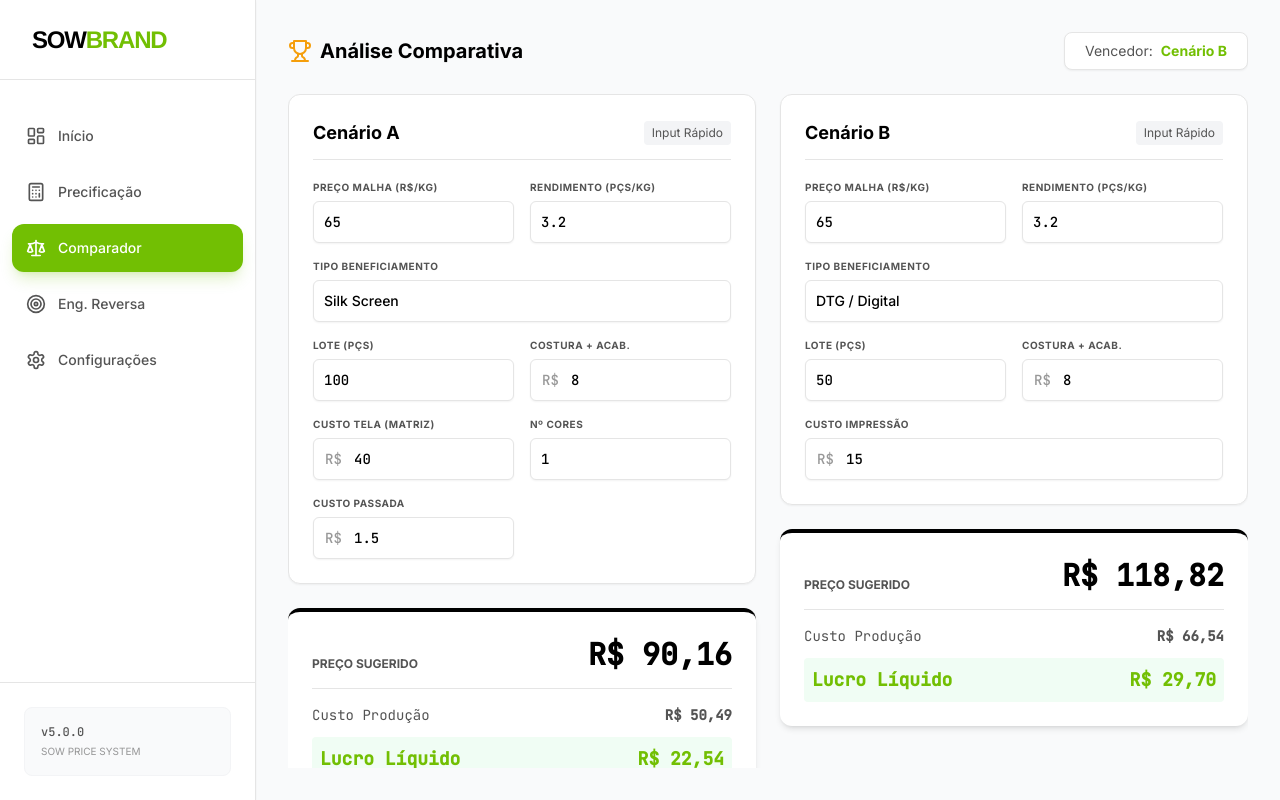
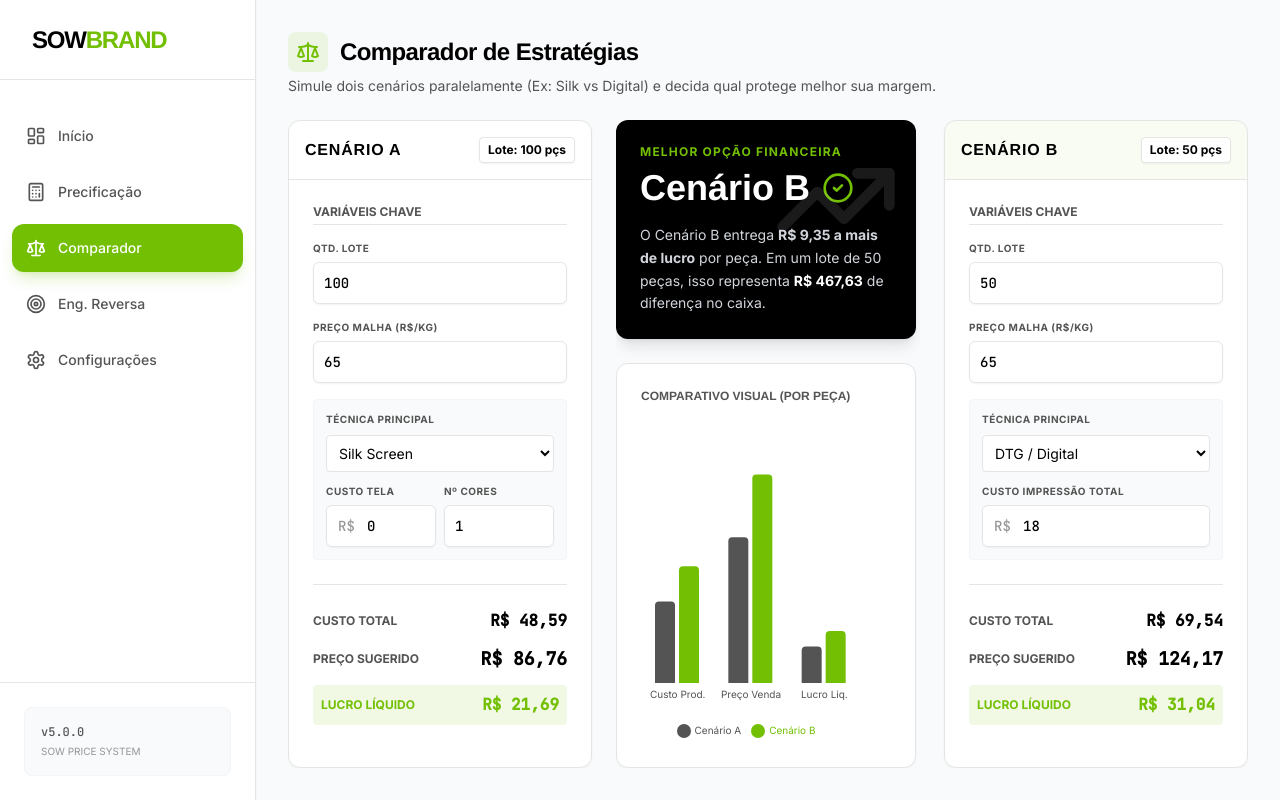
Before and after one commit to sowbrand/sow-price-architect-V2, a React (Vite) app: page / in a window 1280 px wide. Both pictures are taken after a click on the button 768 px from the left and 504 px from the top of the page. Built offline with nearby package versions, Linux system fonts and the light colour scheme.

Commit message:
COMPARADOR

```diff
--- a/views/Comparator.tsx
+++ b/views/Comparator.tsx
@@ -1,81 +1,203 @@
-
-import React, { useState } from 'react';
-import { Trophy } from 'lucide-react';
+import React, { useState, useEffect } from 'react';
+import { Scale, ArrowRight, TrendingUp, AlertTriangle, CheckCircle2 } from 'lucide-react';
+import { BarChart, Bar, XAxis, YAxis, Tooltip, Legend, ResponsiveContainer, Cell } from 'recharts';
 import { InputGroup } from '../components/InputGroup';
 import { calculateScenario, formatCurrency } from '../utils/pricingEngine';
 import { INITIAL_PRODUCT } from '../types';
-import type { SettingsData, ProductInput } from '../types';
+import type { SettingsData, ProductInput, CalculationResult } from '../types';
 
 interface ComparatorProps {
   settings: SettingsData;
 }
 
 export const Comparator: React.FC<ComparatorProps> = ({ settings }) => {
-    const [scenarioA, setScenarioA] = useState<ProductInput>({ ...INITIAL_PRODUCT, embellishments: [{ id: 'a', type: 'SILK', printColors: 1, printSetupCost: 40, printPassCost: 1.5 }] });
-    const [scenarioB, setScenarioB] = useState<ProductInput>({ ...INITIAL_PRODUCT, batchSize: 50, embellishments: [{ id: 'b', type: 'DTG', dtgPrintCost: 15, dtgPretreatmentCost: 2 }] });
+    // Inicializa Cenário A (Padrão) e Cenário B (Lote menor e técnica diferente para contraste inicial)
+    const [scenarioA, setScenarioA] = useState<ProductInput>(INITIAL_PRODUCT);
+    const [scenarioB, setScenarioB] = useState<ProductInput>({
+        ...INITIAL_PRODUCT,
+        productCategory: 'Camiseta Casual',
+        batchSize: 50, // Lote menor
+        embellishments: [{ id: 'b1', type: 'DTG', dtgPrintCost: 18, dtgPretreatmentCost: 2 }]
+    });
 
-    const resA = calculateScenario(scenarioA, settings);
-    const resB = calculateScenario(scenarioB, settings);
-    const bestMargin = resA.netProfitUnit > resB.netProfitUnit ? 'A' : 'B';
+    const [resultA, setResultA] = useState<CalculationResult | null>(null);
+    const [resultB, setResultB] = useState<CalculationResult | null>(null);
 
-    const handleScenarioChange = (setter: React.Dispatch<React.SetStateAction<ProductInput>>, e: React.ChangeEvent<HTMLInputElement | HTMLSelectElement>) => {
+    useEffect(() => {
+        setResultA(calculateScenario(scenarioA, settings));
+        setResultB(calculateScenario(scenarioB, settings));
+    }, [scenarioA, scenarioB, settings]);
+
+    const handleChange = (
+        e: React.ChangeEvent<HTMLInputElement | HTMLSelectElement>,
+        setFunc: React.Dispatch<React.SetStateAction<ProductInput>>
+    ) => {
         const { name, value, type } = e.target;
-        const numValue = type === 'number' ? parseFloat(value) || 0 : value;
-        setter(prev => {
-            const newEmbellishments = [...prev.embellishments];
-            if (newEmbellishments.length === 0) newEmbellishments.push({ id: Math.random().toString(), type: 'SILK' });
-            const firstEmb = { ...newEmbellishments[0] };
-
-            if (name === 'printType') {
-                firstEmb.type = value as 'SILK' | 'BORDADO' | 'DTG';
-            } else if (name === 'printSetupCost') {
-                firstEmb.printSetupCost = numValue as number;
-            } else if (name === 'printColors') {
-                firstEmb.printColors = numValue as number;
-            } else if (name === 'printPassCost') {
-                firstEmb.printPassCost = numValue as number;
-            } else if (name === 'embroideryStitchCount') {
-                firstEmb.embroideryStitchCount = numValue as number;
-            } else if (name === 'embroideryCostPerThousand') {
-                firstEmb.embroideryCostPerThousand = numValue as number;
-            } else if (name === 'dtgPrintCost') {
-                firstEmb.dtgPrintCost = numValue as number;
-            } else if (name in prev) {
-                 return { ...prev, [name]: numValue };
-            }
-
-            newEmbellishments[0] = firstEmb;
-            return { ...prev, embellishments: newEmbellishments };
-        });
+        setFunc(prev => ({ ...prev, [name]: type === 'number' ? parseFloat(value) || 0 : value }));
     };
 
-    const renderScenarioInputs = (input: ProductInput, setInput: React.Dispatch<React.SetStateAction<ProductInput>>, title: string) => {
-      const emb = input.embellishments[0] || { id: 'temp', type: 'SILK' };
-      const onChange = (e: React.ChangeEvent<HTMLInputElement | HTMLSelectElement>) => handleScenarioChange(setInput, e);
-      return (
-        <div className="bg-white border border-sow-border rounded-xl p-6 space-y-5 shadow-sm">
-          <h3 className="font-bold text-lg text-sow-dark mb-4 border-b border-sow-border pb-3 flex justify-between items-center">{title}<span className="text-xs bg-gray-100 text-sow-grey px-2 py-1 rounded font-normal">Input Rápido</span></h3>
-          <div className="grid grid-cols-2 gap-4">
-              <InputGroup label="Preço Malha (R$/kg)" name="fabricPricePerKg" value={input.fabricPricePerKg} onChange={onChange} type="number" />
-              <InputGroup label="Rendimento (pçs/kg)" name="piecesPerKg" value={input.piecesPerKg} onChange={onChange} type="number" step="0.1" />
-              <div className="col-span-2"><InputGroup label="Tipo Beneficiamento" name="printType" value={emb.type} onChange={onChange} type="select" options={[{ label: 'Silk Screen', value: 'SILK' }, { label: 'DTG / Digital', value: 'DTG' }, { label: 'Bordado', value: 'BORDADO' }]} /></div>
-              <InputGroup label="Lote (pçs)" name="batchSize" value={input.batchSize} onChange={onChange} type="number" step="1" />
-              <InputGroup label="Costura + Acab." name="sewingCost" value={input.sewingCost + input.finishingCost} onChange={e => handleScenarioChange(setInput, {target:{name:'sewingCost', value: e.target.value, type:'number'}} as any)} type="number" prefix="R$" />
-              {emb.type === 'SILK' && (<><InputGroup label="Custo Tela (Matriz)" name="printSetupCost" value={emb.printSetupCost || 0} onChange={onChange} type="number" prefix="R$" /><InputGroup label="Nº Cores" name="printColors" value={emb.printColors || 0} onChange={onChange} type="number" step="1" /><InputGroup label="Custo Passada" name="printPassCost" value={emb.printPassCost || 0} onChange={onChange} type="number" prefix="R$" /></>)}
-              {emb.type === 'BORDADO' && (<><InputGroup label="Milheiros" name="embroideryStitchCount" value={emb.embroideryStitchCount || 0} onChange={onChange} type="number" step="0.1" /><InputGroup label="Valor Milheiro" name="embroideryCostPerThousand" value={emb.embroideryCostPerThousand || 0} onChange={onChange} type="number" prefix="R$" /></>)}
-              {emb.type === 'DTG' && (<div className="col-span-2"><InputGroup label="Custo Impressão" name="dtgPrintCost" value={emb.dtgPrintCost || 0} onChange={onChange} type="number" prefix="R$" /></div>)}
-          </div>
-        </div>
-      );
+    // Função auxiliar para atualizar a primeira técnica de estampa (Simplificado para o Comparador)
+    const updateFirstEmbellishment = (
+        field: string,
+        value: string | number,
+        currentInput: ProductInput,
+        setFunc: React.Dispatch<React.SetStateAction<ProductInput>>
+    ) => {
+        const newEmbellishments = [...currentInput.embellishments];
+        if (newEmbellishments.length === 0) {
+            newEmbellishments.push({ id: Math.random().toString(), type: 'SILK' });
+        }
+        newEmbellishments[0] = { ...newEmbellishments[0], [field]: value };
+        setFunc(prev => ({ ...prev, embellishments: newEmbellishments }));
     };
 
+    // Dados para o Gráfico Comparativo
+    const chartData = [
+        { name: 'Custo Prod.', A: resultA?.totalProductionCost || 0, B: resultB?.totalProductionCost || 0 },
+        { name: 'Preço Venda', A: resultA?.suggestedSalePrice || 0, B: resultB?.suggestedSalePrice || 0 },
+        { name: 'Lucro Liq.', A: resultA?.netProfitUnit || 0, B: resultB?.netProfitUnit || 0 },
+    ];
+
+    const renderScenarioColumn = (
+        title: string,
+        colorClass: string,
+        input: ProductInput,
+        setInput: React.Dispatch<React.SetStateAction<ProductInput>>,
+        result: CalculationResult | null
+    ) => (
+        <div className={`flex flex-col h-full bg-white rounded-xl border border-sow-border shadow-sm overflow-hidden`}>
+            {/* Header do Cenário */}
+            <div className={`p-4 border-b border-sow-border ${colorClass} bg-opacity-5 flex items-center justify-between`}>
+                <h3 className="font-bold text-sow-dark font-helvetica uppercase tracking-wider">{title}</h3>
+                <div className="text-xs font-bold px-2 py-1 bg-white rounded border border-sow-border shadow-sm">
+                    Lote: {input.batchSize} pçs
+                </div>
+            </div>
+
+            {/* Inputs Principais */}
+            <div className="p-6 space-y-6 flex-1 overflow-y-auto">
+                <div className="space-y-4">
+                    <p className="text-xs font-bold text-sow-grey uppercase border-b border-sow-border pb-1">Variáveis Chave</p>
+                    <InputGroup label="Qtd. Lote" name="batchSize" value={input.batchSize} onChange={(e) => handleChange(e, setInput)} type="number" step="1" min="1" />
+                    <InputGroup label="Preço Malha (R$/kg)" name="fabricPricePerKg" value={input.fabricPricePerKg} onChange={(e) => handleChange(e, setInput)} type="number" />
+
+                    {/* Controle Simplificado de Técnica (Foca na primeira técnica para comparação rápida) */}
+                    <div className="bg-gray-50 p-3 rounded border border-gray-100">
+                        <label className="text-[10px] font-bold uppercase tracking-wider text-sow-grey mb-2 block">Técnica Principal</label>
+                        <select
+                            value={input.embellishments[0]?.type || 'SILK'}
+                            onChange={(e) => updateFirstEmbellishment('type', e.target.value, input, setInput)}
+                            className="w-full mb-3 bg-white border border-sow-border text-sm rounded p-2 outline-none focus:ring-1 focus:ring-sow-green"
+                        >
+                            <option value="SILK">Silk Screen</option>
+                            <option value="DTG">DTG / Digital</option>
+                            <option value="BORDADO">Bordado</option>
+                        </select>
+
+                        {(!input.embellishments[0] || input.embellishments[0].type === 'SILK') && (
+                            <div className="grid grid-cols-2 gap-2">
+                                <InputGroup label="Custo Tela" name="setup" value={input.embellishments[0]?.printSetupCost || 0} onChange={(e) => updateFirstEmbellishment('printSetupCost', parseFloat(e.target.value), input, setInput)} type="number" prefix="R$" />
+                                <InputGroup label="Nº Cores" name="colors" value={input.embellishments[0]?.printColors || 1} onChange={(e) => updateFirstEmbellishment('printColors', parseFloat(e.target.value), input, setInput)} type="number" step="1" />
+                            </div>
+                        )}
+                        {input.embellishments[0]?.type === 'DTG' && (
+                             <InputGroup label="Custo Impressão Total" name="dtgCost" value={input.embellishments[0]?.dtgPrintCost || 0} onChange={(e) => updateFirstEmbellishment('dtgPrintCost', parseFloat(e.target.value), input, setInput)} type="number" prefix="R$" />
+                        )}
+                         {input.embellishments[0]?.type === 'BORDADO' && (
+                             <InputGroup label="Milheiros Pontos" name="stitch" value={input.embellishments[0]?.embroideryStitchCount || 0} onChange={(e) => updateFirstEmbellishment('embroideryStitchCount', parseFloat(e.target.value), input, setInput)} type="number" />
+                        )}
+                    </div>
+                </div>
+
+                {/* Resultado Resumido do Coluna */}
+                <div className="mt-6 pt-6 border-t border-sow-border space-y-3">
+                    <div className="flex justify-between items-center">
+                        <span className="text-xs text-sow-grey uppercase font-bold">Custo Total</span>
+                        <span className="font-mono font-bold text-sow-dark">{result ? formatCurrency(result.totalProductionCost) : '-'}</span>
+                    </div>
+                     <div className="flex justify-between items-center">
+                        <span className="text-xs text-sow-grey uppercase font-bold">Preço Sugerido</span>
+                        <span className="font-mono font-bold text-sow-dark text-lg">{result ? formatCurrency(result.suggestedSalePrice) : '-'}</span>
+                    </div>
+                    <div className="flex justify-between items-center bg-sow-green/10 p-2 rounded">
+                        <span className="text-xs text-sow-green uppercase font-bold">Lucro Líquido</span>
+                        <span className="font-mono font-bold text-sow-green">{result ? formatCurrency(result.netProfitUnit) : '-'}</span>
+                    </div>
+                     {result && result.warnings.length > 0 && (
+                        <div className="text-[10px] text-amber-600 bg-amber-50 p-2 rounded border border-amber-200 flex gap-1 items-start">
+                            <AlertTriangle className="w-3 h-3 shrink-0 mt-0.5" />
+                            <span>{result.warnings[0]}</span>
+                        </div>
+                    )}
+                </div>
+            </div>
+        </div>
+    );
+
+    // Lógica para determinar o vencedor
+    const winner = resultA && resultB && resultA.netProfitUnit > resultB.netProfitUnit ? 'A' : 'B';
+    const profitDiff = resultA && resultB ? Math.abs(resultA.netProfitUnit - resultB.netProfitUnit) : 0;
+
     return (
-      <div className="h-full flex flex-col overflow-hidden">
-        <div className="mb-6 flex items-center justify-between"><h2 className="text-xl font-bold text-sow-dark flex items-center gap-2"><Trophy className="text-amber-500" />Análise Comparativa</h2><div className="bg-white px-5 py-2 rounded-lg text-sm text-sow-grey border border-sow-border shadow-sm">Vencedor: <span className="font-bold text-sow-green ml-1">{bestMargin === 'A' ? 'Cenário A' : 'Cenário B'}</span></div></div>
-        <div className="grid grid-cols-1 lg:grid-cols-2 gap-6 overflow-y-auto pb-24">
-            <div className="space-y-6">{renderScenarioInputs(scenarioA, setScenarioA, 'Cenário A')}<div className="bg-white rounded-xl p-6 border-t-4 border-sow-dark shadow-md"><div className="flex justify-between items-end mb-4"><span className="text-sow-grey uppercase text-xs font-bold">Preço Sugerido</span><span className="text-3xl font-mono font-bold text-sow-dark">{formatCurrency(resA.suggestedSalePrice)}</span></div><div className="space-y-3 text-sm font-mono border-t border-sow-border pt-4"><div className="flex justify-between text-sow-grey"><span>Custo Produção</span><span className="font-bold">{formatCurrency(resA.totalProductionCost)}</span></div><div className="flex justify-between text-sow-green font-bold text-lg bg-green-50 p-2 rounded"><span>Lucro Líquido</span><span>{formatCurrency(resA.netProfitUnit)}</span></div></div></div></div>
-            <div className="space-y-6">{renderScenarioInputs(scenarioB, setScenarioB, 'Cenário B')}<div className="bg-white rounded-xl p-6 border-t-4 border-sow-dark shadow-md"><div className="flex justify-between items-end mb-4"><span className="text-sow-grey uppercase text-xs font-bold">Preço Sugerido</span><span className="text-3xl font-mono font-bold text-sow-dark">{formatCurrency(resB.suggestedSalePrice)}</span></div><div className="space-y-3 text-sm font-mono border-t border-sow-border pt-4"><div className="flex justify-between text-sow-grey"><span>Custo Produção</span><span className="font-bold">{formatCurrency(resB.totalProductionCost)}</span></div><div className="flex justify-between text-sow-green font-bold text-lg bg-green-50 p-2 rounded"><span>Lucro Líquido</span><span>{formatCurrency(resB.netProfitUnit)}</span></div></div></div></div>
+        <div className="h-full flex flex-col font-sans overflow-hidden">
+            {/* Header */}
+            <div className="mb-6 shrink-0">
+                <div className="flex items-center gap-3 text-sow-dark mb-1">
+                    <div className="p-2 bg-sow-green/10 rounded-lg"><Scale className="w-6 h-6 text-sow-green" /></div>
+                    <h2 className="text-2xl font-bold font-helvetica tracking-tight">Comparador de Estratégias</h2>
+                </div>
+                <p className="text-sow-grey text-sm">Simule dois cenários paralelamente (Ex: Silk vs Digital) e decida qual protege melhor sua margem.</p>
+            </div>
+
+            <div className="flex-1 grid grid-cols-1 lg:grid-cols-12 gap-6 min-h-0">
+                {/* Coluna A */}
+                <div className="lg:col-span-4 h-full min-h-0">
+                    {renderScenarioColumn('Cenário A', 'bg-gray-100', scenarioA, setScenarioA, resultA)}
+                </div>
+
+                {/* Coluna Central (Gráfico e Veredito) */}
+                <div className="lg:col-span-4 h-full flex flex-col gap-6 min-h-0 overflow-y-auto pr-1">
+                    {/* Card do Veredito */}
+                    <div className="bg-sow-dark text-white p-6 rounded-xl shadow-lg relative overflow-hidden shrink-0">
+                        <div className="absolute top-0 right-0 p-4 opacity-10"><TrendingUp className="w-32 h-32" /></div>
+                        <h3 className="text-sow-green font-bold uppercase tracking-widest text-xs mb-2">Melhor Opção Financeira</h3>
+                        <div className="flex items-center gap-3 mb-4">
+                            <span className="text-4xl font-bold font-helvetica">Cenário {winner}</span>
+                            <CheckCircle2 className="text-sow-green w-8 h-8" />
+                        </div>
+                        <p className="text-sm text-gray-300 leading-relaxed">
+                            O Cenário {winner} entrega <strong>{formatCurrency(profitDiff)} a mais de lucro</strong> por peça.
+                            Em um lote de {winner === 'A' ? scenarioA.batchSize : scenarioB.batchSize} peças, isso representa <strong className="text-white">{formatCurrency(profitDiff * (winner === 'A' ? scenarioA.batchSize : scenarioB.batchSize))}</strong> de diferença no caixa.
+                        </p>
+                    </div>
+
+                    {/* Gráfico Comparativo */}
+                    <div className="bg-white p-6 rounded-xl border border-sow-border shadow-sm flex-1 min-h-[300px] flex flex-col">
+                        <h4 className="text-xs font-bold text-sow-grey uppercase mb-6 font-helvetica">Comparativo Visual (Por Peça)</h4>
+                        <div className="flex-1 w-full">
+                            <ResponsiveContainer width="100%" height="100%">
+                                <BarChart data={chartData} margin={{ top: 20, right: 30, left: 0, bottom: 5 }}>
+                                    <XAxis dataKey="name" axisLine={false} tickLine={false} tick={{fontSize: 10, fill: '#545454'}} />
+                                    <YAxis hide />
+                                    <Tooltip
+                                        cursor={{fill: '#f8f9fa'}}
+                                        formatter={(value: number) => formatCurrency(value)}
+                                        contentStyle={{ borderRadius: '8px', border: '1px solid #e5e5e5', boxShadow: '0 2px 5px rgba(0,0,0,0.05)' }}
+                                    />
+                                    <Legend iconType="circle" wrapperStyle={{ fontSize: '10px', paddingTop: '10px' }} />
+                                    <Bar dataKey="A" name="Cenário A" fill="#545454" radius={[4, 4, 0, 0]} barSize={20} />
+                                    <Bar dataKey="B" name="Cenário B" fill="#72bf03" radius={[4, 4, 0, 0]} barSize={20} />
+                                </BarChart>
+                            </ResponsiveContainer>
+                        </div>
+                    </div>
+                </div>
+
+                {/* Coluna B */}
+                <div className="lg:col-span-4 h-full min-h-0">
+                    {renderScenarioColumn('Cenário B', 'bg-sow-green', scenarioB, setScenarioB, resultB)}
+                </div>
+            </div>
         </div>
-      </div>
     );
 };
```
